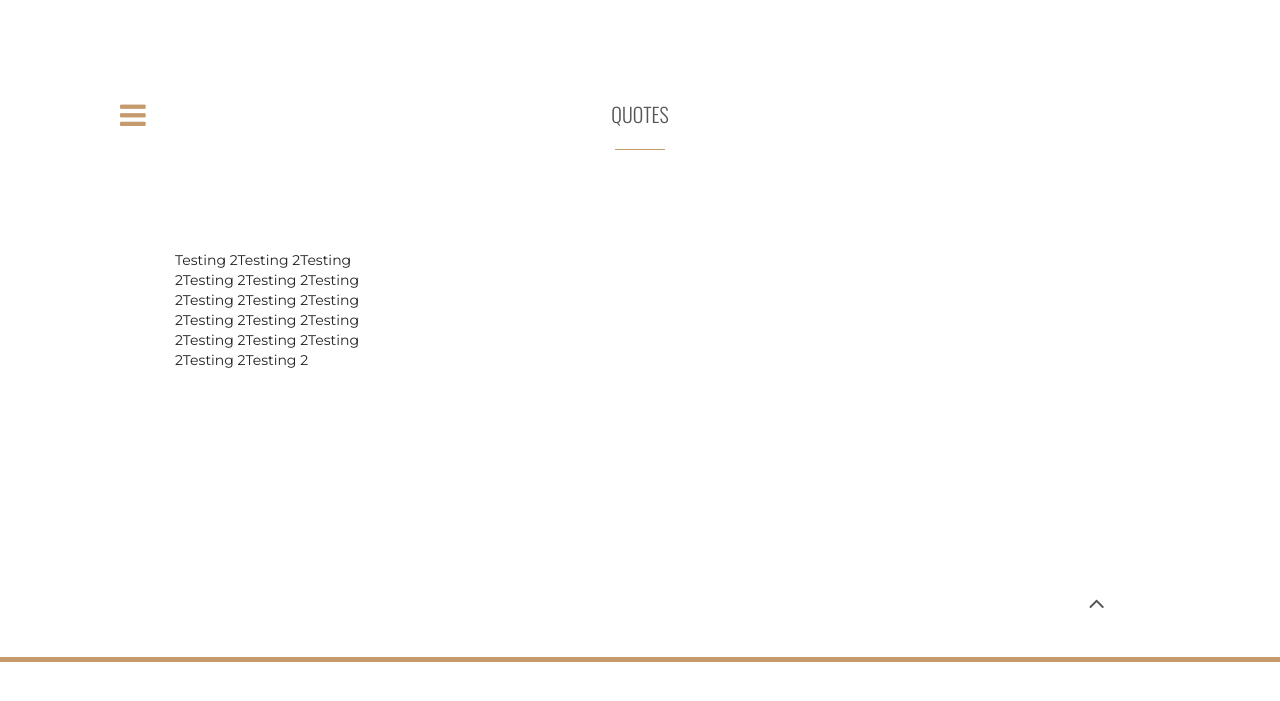
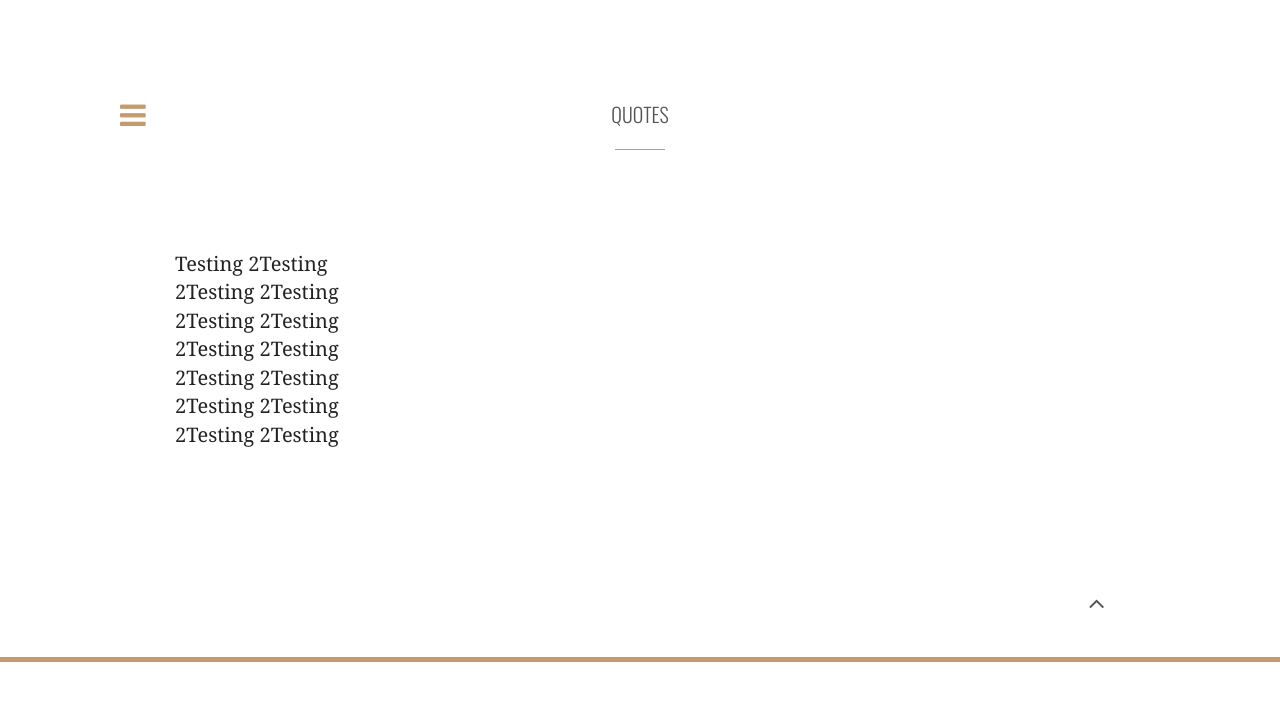
Before and after one commit to puds/serriferous.github.io, a Jekyll site: the page built from quotes/index.html, in a window 1280 px wide. Shown: the top 701 px of the page. Built offline with Jekyll 4.4.1, drawn with Linux system fonts in a browser that asks for light colours; nearby versions of some CDN libraries; comment, search, counter and statistics services are not loaded.

Commit message:
Update index.html

```diff
--- a/quotes/index.html
+++ b/quotes/index.html
@@ -31,11 +31,9 @@ title: Quotes
                                     <h7><p class="lead">{{ quotes.title }}</p></h7>
                                     <div class="hline"></div>
                                 </div>
-                                {% if quotes.cover %}
-                                        <img src="{{ quotes.cover }}" class="img-responsive" style="height: 100%; overflow: hidden;"> alt="..."/>
-                                {% else %}
-                                        {{quotes.excerpt}}
-                                {% endif %}
+
+                                        <h12>{{quotes.excerpt}}</h12>
+
 
                             </a>
                         </div>
```
